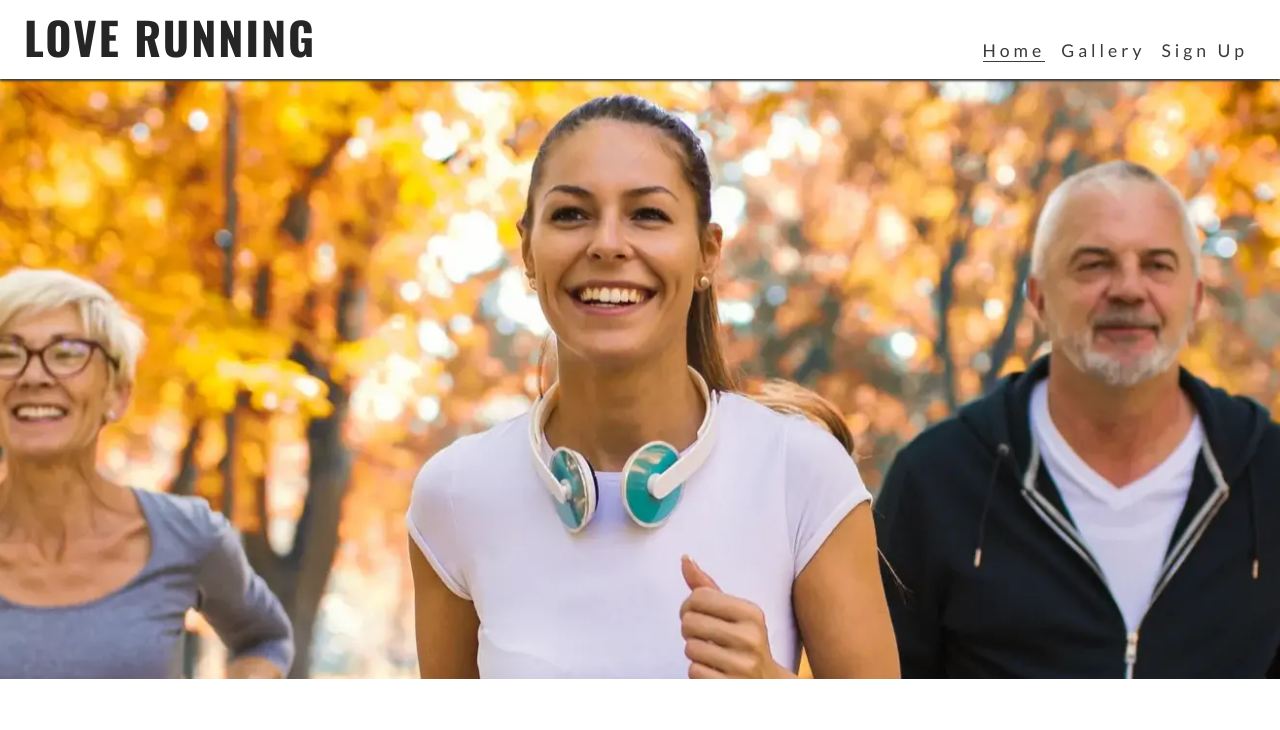
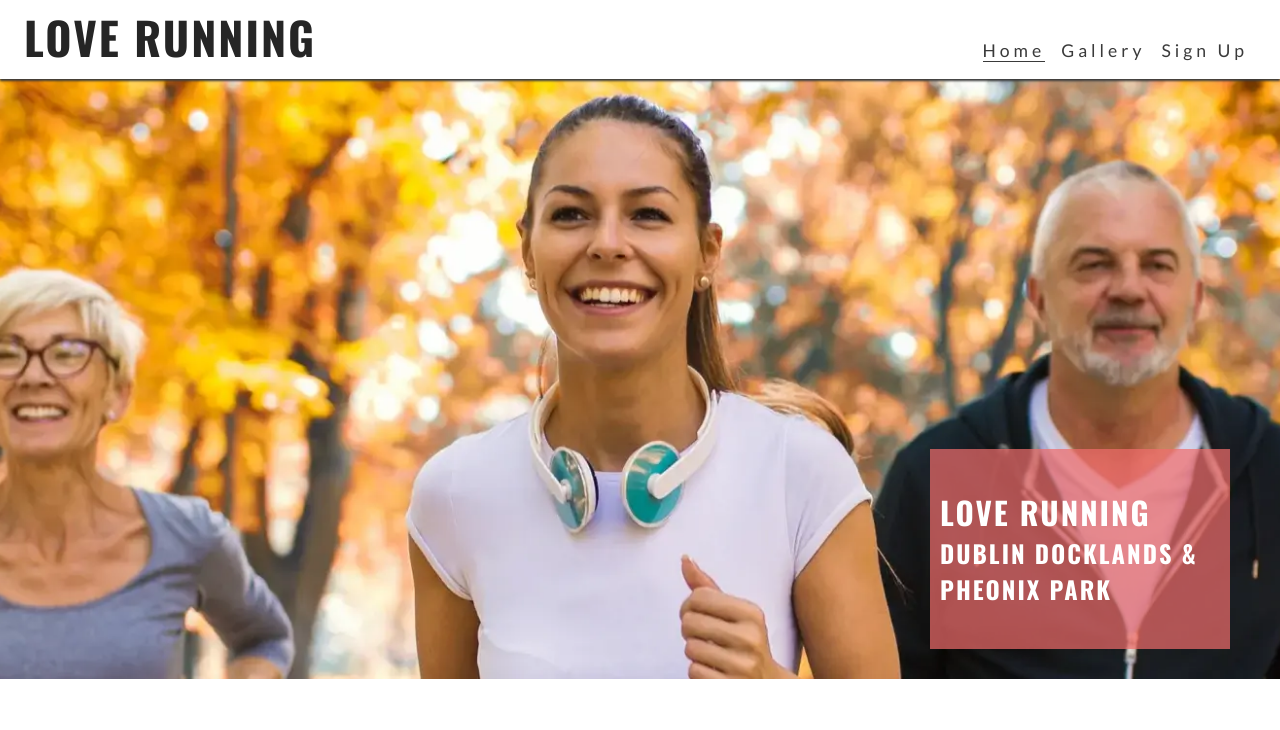
Before and after one commit to Regan-Boreland/LoveRunning, a plain HTML site: page index.html in a window 1280 px wide. Shown: the top 730 px of the page. Drawn offline with nearby package versions, Linux system fonts and the light colour scheme.

Commit message:
add cover text w club name and locations

```diff
--- a/assets/css/style.css
+++ b/assets/css/style.css
@@ -17,6 +17,13 @@ body {
     font-family: 'Lato', sans-serif;
 }
 
+h1, h2, h3 {
+    font-family: 'Oswald', sans-serif;
+    text-transform: uppercase;
+    letter-spacing: 2px;
+    color: #252525;
+}
+
 /* Header */
 header {
     background-color: #ffffff;
@@ -33,13 +40,6 @@ header {
 header a {
     text-decoration: none;
     color: inherit;
-}
-
-h1 {
-    font-family: 'Oswald', sans-serif;
-    text-transform: uppercase;
-    letter-spacing: 2px;
-    color: #252525;
 }
 
 #menu {
@@ -92,6 +92,23 @@ main {
     height: 600px;
     width: 100%;
     background: url("../images/hero-image.webp") no-repeat center center/cover;
+    position: relative;
+}
+
+#cover-text{
+    /*Background colour fox text on hero image*/
+    background-color: rgba(241, 109, 107, .7);
+    font-size: 130%;
+    position: absolute;
+    bottom: 30px;
+    width: 80%;
+    min-height: 200px;
+    padding-top: 40px;
+    padding-left: 10px;
+}
+
+#cover-text > h2, #cover-text > h3 {
+    color: #ffffff;
 }
 /* Footer */
 #social-networks {
@@ -142,6 +159,12 @@ main {
         margin-top: 79px;
     }
 
+    /*hero text*/
+    #cover-text {
+        width: 300px;
+        right: 50px;
+    }
+
 }
 
 @media screen and (min-width: 992px) {
--- a/index.html
+++ b/index.html
@@ -31,7 +31,12 @@
 
     <!--main content-->
     <main>
-        <section id="hero"></section>
+        <section id="hero">
+            <div id="cover-text">
+                <h2>Love Running</h2>
+                <h3>Dublin Docklands & Pheonix Park</h3>
+            </div>
+        </section>
     </main>
 
     <!--footer-->
```
